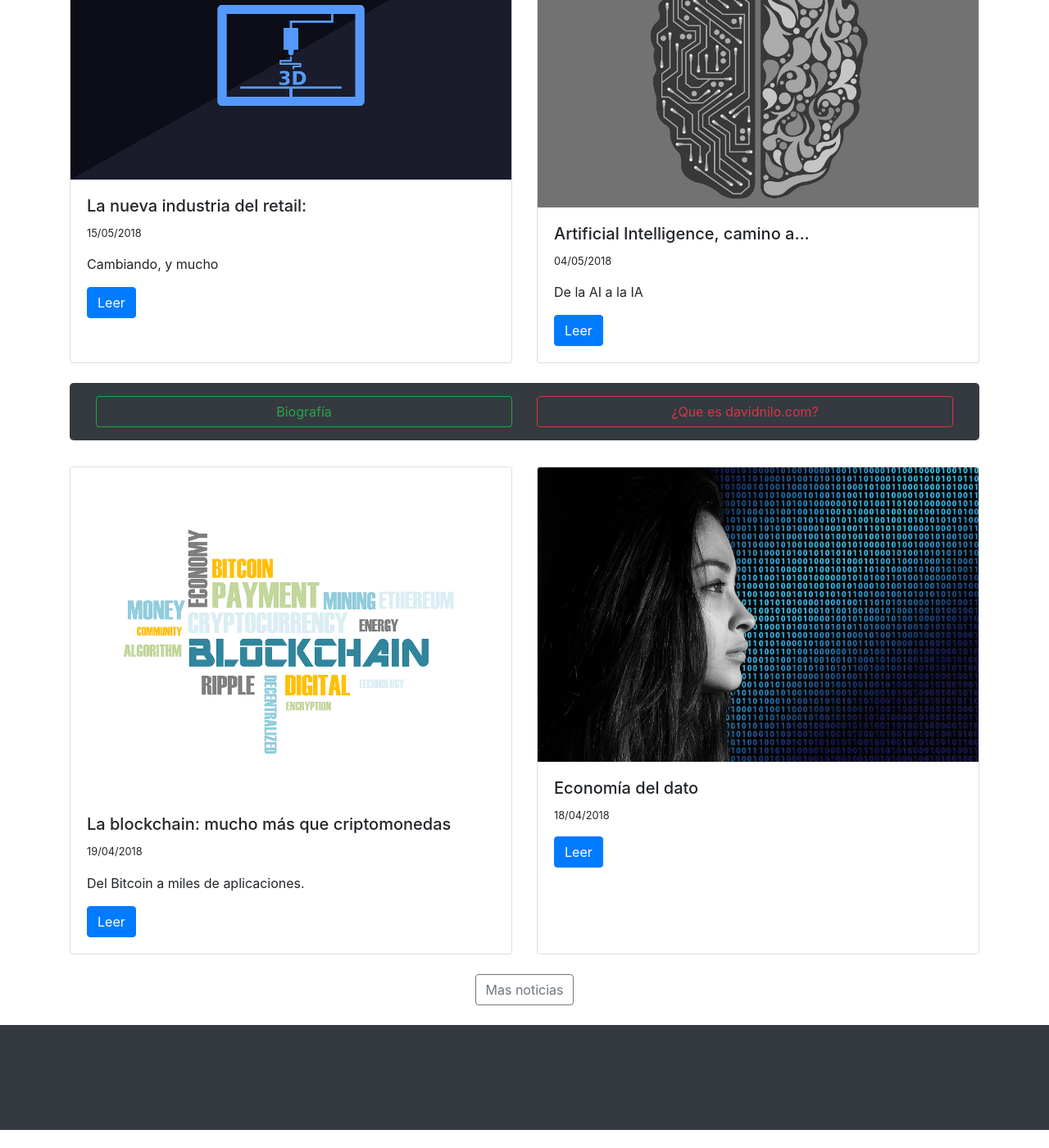
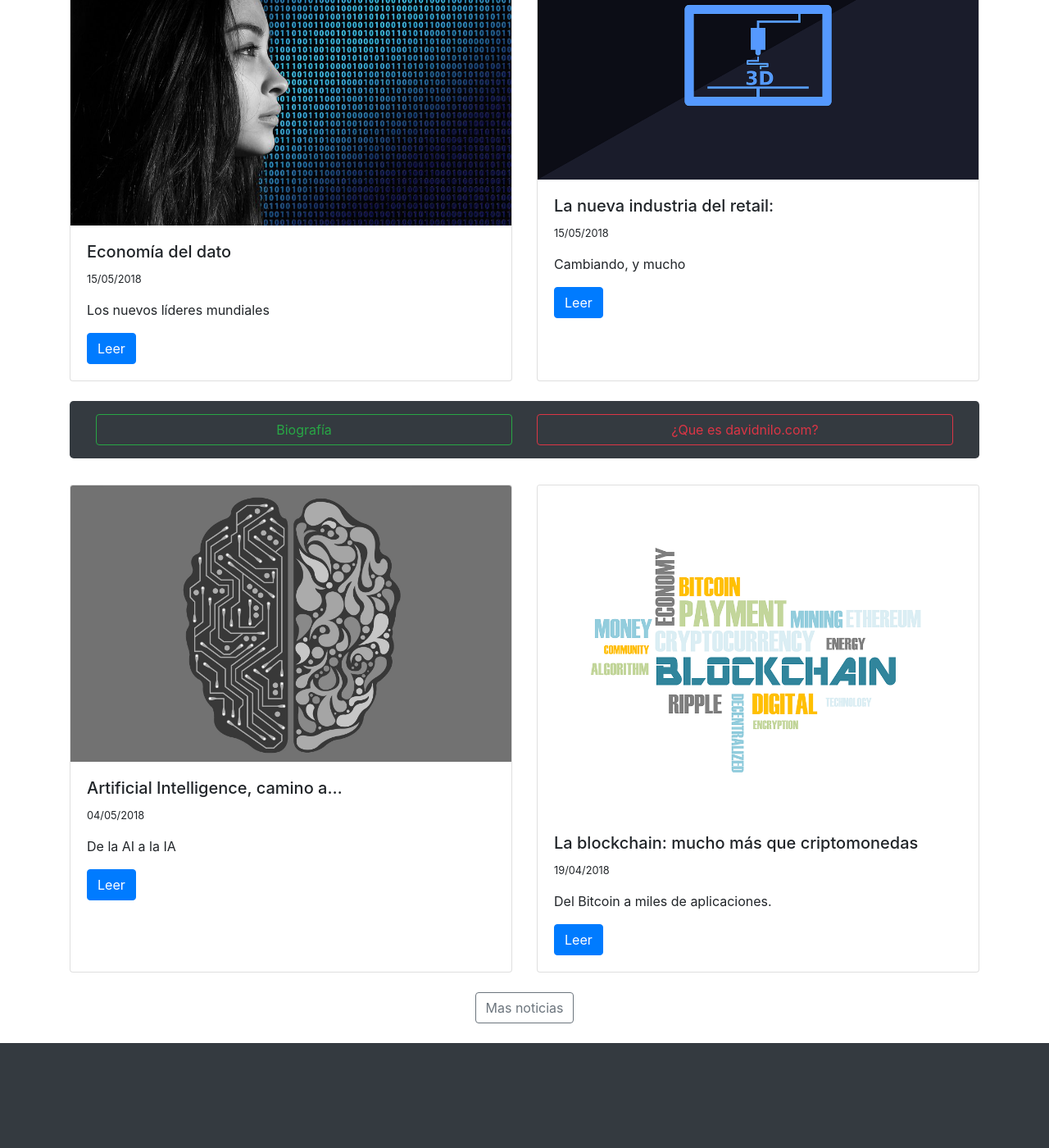
Before and after one commit to davidnilo94/davidnilo94.github.io, a Jekyll site: the page built from index.html, in a window 1280 px wide and 1400 px high, scrolled down 612 px. Shown: the whole window at 82% size. Built offline with Jekyll 4.4.1, drawn with Linux system fonts in a browser that asks for light colours; nearby versions of some CDN libraries; before the commit the page ends 1990 px from its top, so only the background shows below that.

Commit message:
Update 2018-04-18-Economia del dato.md

```diff
--- a/_posts/2018-04-18-Economia del dato.md
+++ b/_posts/2018-04-18-Economia del dato.md
@@ -3,8 +3,9 @@ layout: posts
 disqus: true
 image: /media/articulo1.jpg
 published: true
-description:
 title: Economía del dato
+date: '2018-05-15 13:27 +0200'
+description: Los nuevos líderes mundiales
 ---
 Desde hace ya algunos años, se acabó eso de “mira la enciclopedia”, revísalo en el libro de texto, llama a…, seguro que él sabe… El mundo, nos guste o no, ha cambiado, y en este cambio, han entrado nuevas formas de consultar la información. Esta, se ha convertido en una herramienta masiva, que, mediante una actualización constante, nos permite abordar problemas en un periodo de tiempo, considerablemente acortado.
 
```
